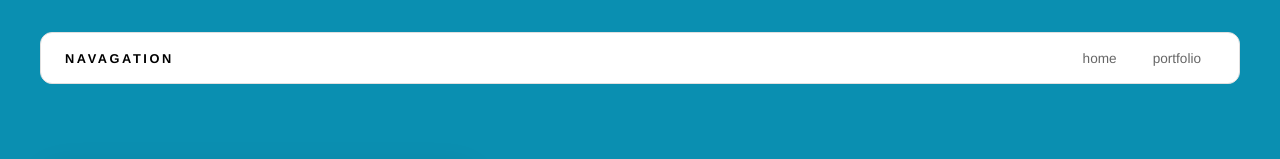
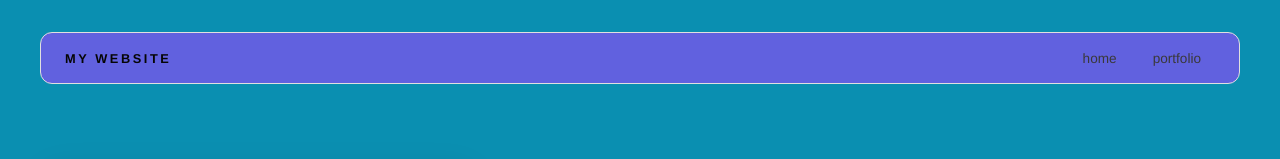
Before and after one commit to cc4rlos/cc4rlos.github.io, a plain HTML site: page index.html in a window 1280 px wide. Shown: the top 159 px of the page. Drawn offline with Linux system fonts and the light colour scheme.

Commit message:
git add .

```diff
--- a/index.html
+++ b/index.html
@@ -12,7 +12,7 @@
   <div id="all-contents">
     <!--nav goes here (to do 6)-->
     <nav>
-      <h1>Navagation</h1>
+      <h1>My website</h1>
     <ul id="nav-ul">
       <li class="nav-li"><a href=index.html>home</a></li>
       <li class="nav-li"><a href="portfolio.html">portfolio</a></li>
--- a/style.css
+++ b/style.css
@@ -127,7 +127,7 @@ nav {
   align-items: center;
   margin-bottom: 48px;
   padding: 16px 24px;
-  background: #fff;
+  background: #6161df;
   border: 1px solid #e0e0e0;
   border-radius: 12px;
 }
@@ -138,7 +138,7 @@ nav h1 {
   font-weight: 700;
   text-transform: uppercase;
   letter-spacing: 0.2em;
-  color: #000;
+  color: #050505;
 }
 
 #nav-ul {
@@ -150,7 +150,7 @@ nav h1 {
 }
 
 .nav-li a {
-  color: #666;
+  color: #3a3939;
   text-decoration: none;
   font-size: 0.85rem;
   font-weight: 500;
```
